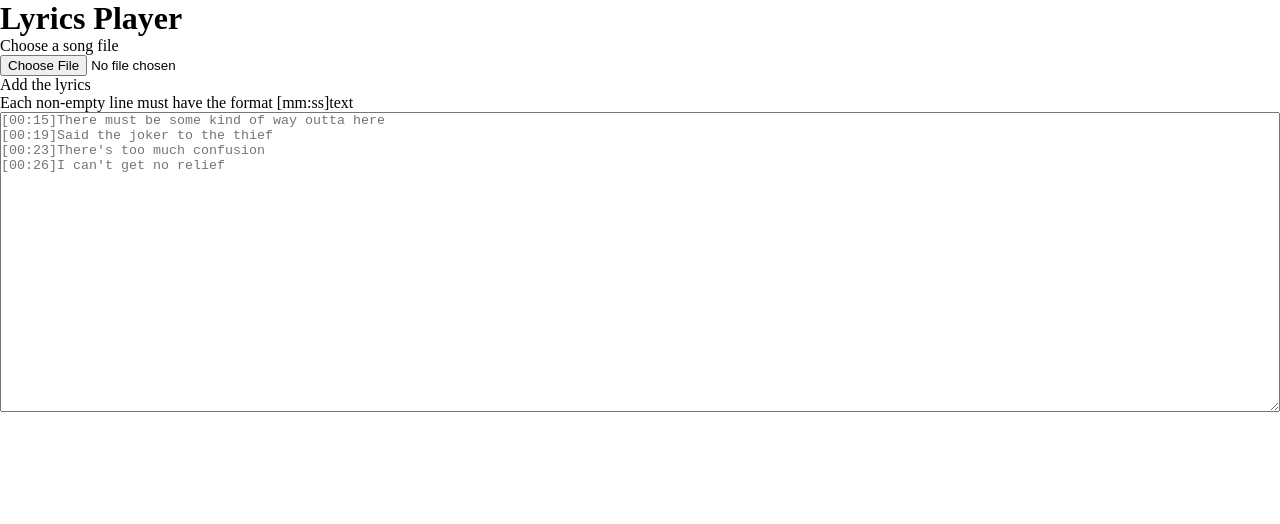
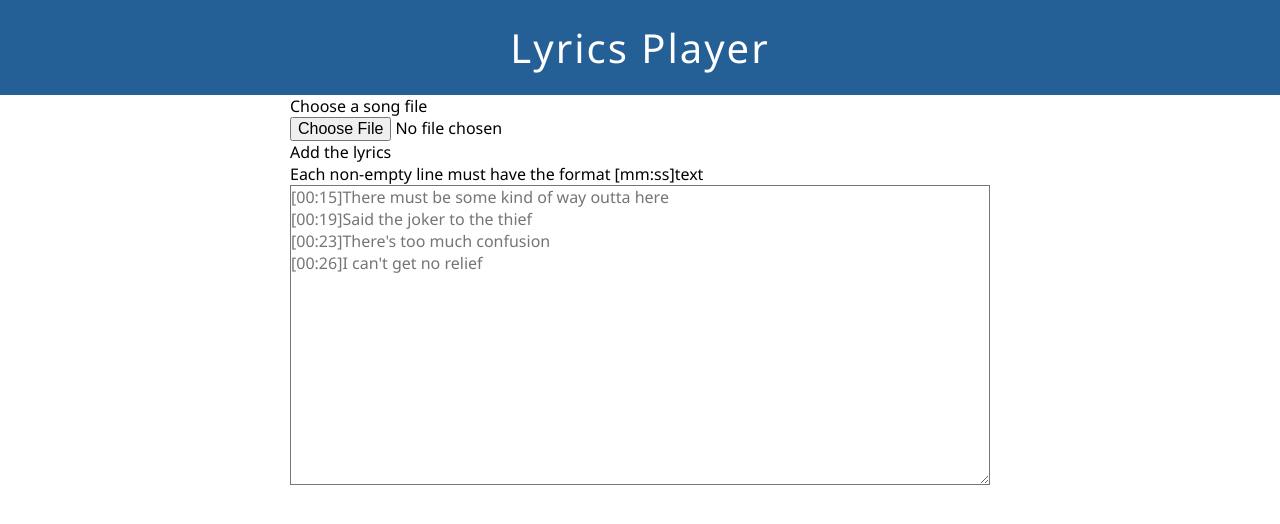
Before and after one commit to ScriptRaccoon/lyrics-player, a Svelte app: page / in a window 1280 px wide. Shown: the top 524 px of the page. Built offline with nearby package versions, Linux system fonts and the light colour scheme.

Commit message:
Header styles

```diff
--- a/public/global.css
+++ b/public/global.css
@@ -3,3 +3,11 @@
     margin: 0;
     box-sizing: border-box;
 }
+
+input,
+textarea,
+button {
+    font-family: inherit;
+    font-size: inherit;
+    background: unset;
+}
--- a/src/App.svelte
+++ b/src/App.svelte
@@ -9,9 +9,19 @@
     let lines = [];
 </script>
 
+<Header />
 <main>
-    <Header />
     <Form bind:lyrics bind:lines bind:files />
     <Player {files} bind:currentTime />
     <Lyrics {currentTime} {lines} />
 </main>
+
+<style>
+    :global(body) {
+        font-family: "Segoe UI", Tahoma, Geneva, Verdana, sans-serif;
+    }
+    main {
+        max-width: 700px;
+        margin: 0 auto;
+    }
+</style>
--- a/src/components/Header.svelte
+++ b/src/components/Header.svelte
@@ -1,3 +1,17 @@
 <header>
     <h1>Lyrics Player</h1>
 </header>
+
+<style>
+    header {
+        padding: 20px 10px;
+        text-align: center;
+        color: #fff;
+        background-color: rgb(36, 95, 149);
+    }
+    h1 {
+        font-weight: 300;
+        font-size: 40px;
+        letter-spacing: 2px;
+    }
+</style>
```
